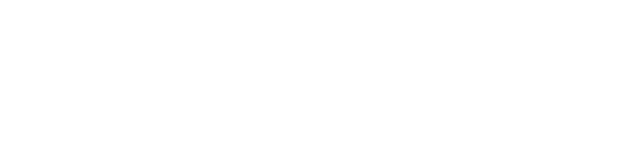
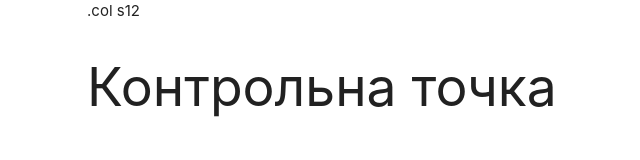
Before and after one commit to viktor23112004/dz_21, a plain HTML site: page index.html in a window 1280 px wide. Shown: the whole page, without its empty margins (105-745 px from the left). Drawn offline with Linux system fonts and the light colour scheme.

Commit message:
Init commit

```diff
--- a/index.html
+++ b/index.html
@@ -9,6 +9,12 @@
     <link rel="stylesheet" href="./css/style.css">
 </head>
 <body>
+
+  <div class="container">
+    <div class="row">.col s12
+      <h2>Контрольна точка</h2>
+    </div>
+  </div>
 
 
 
```
